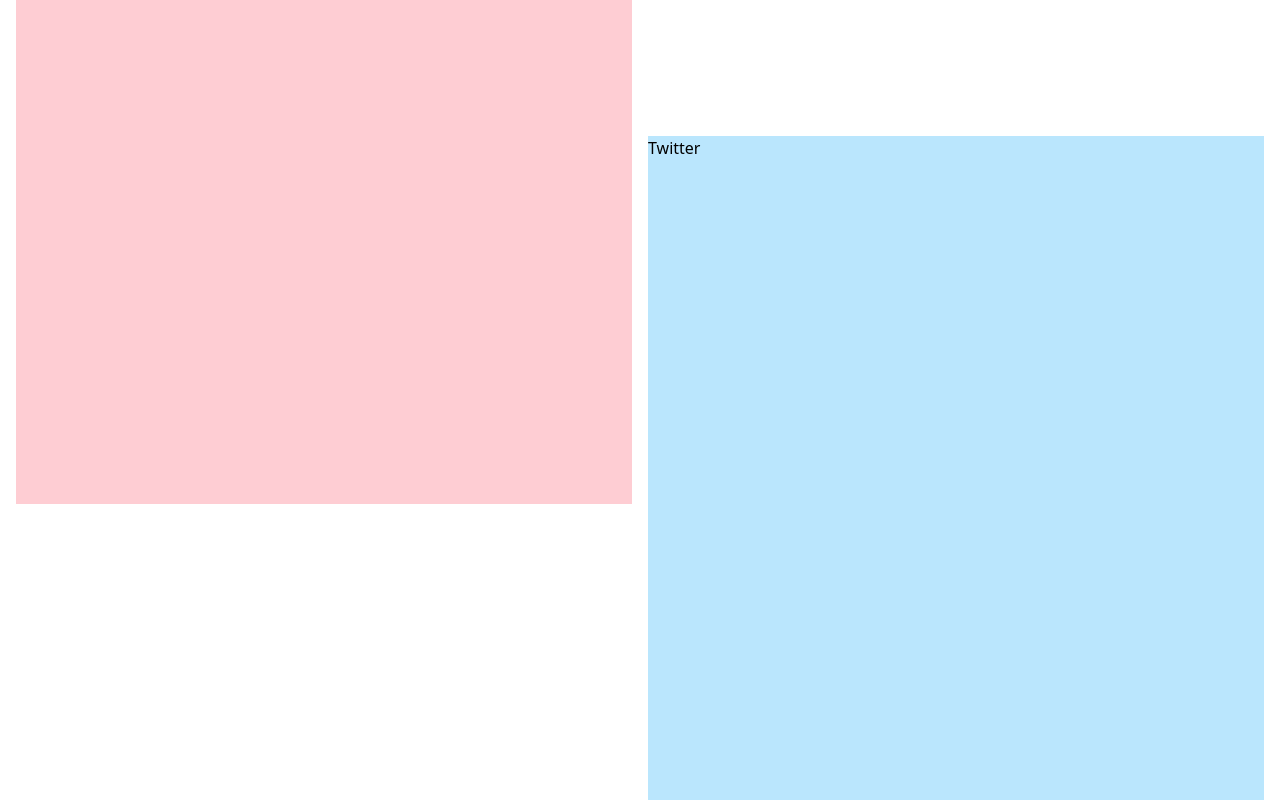
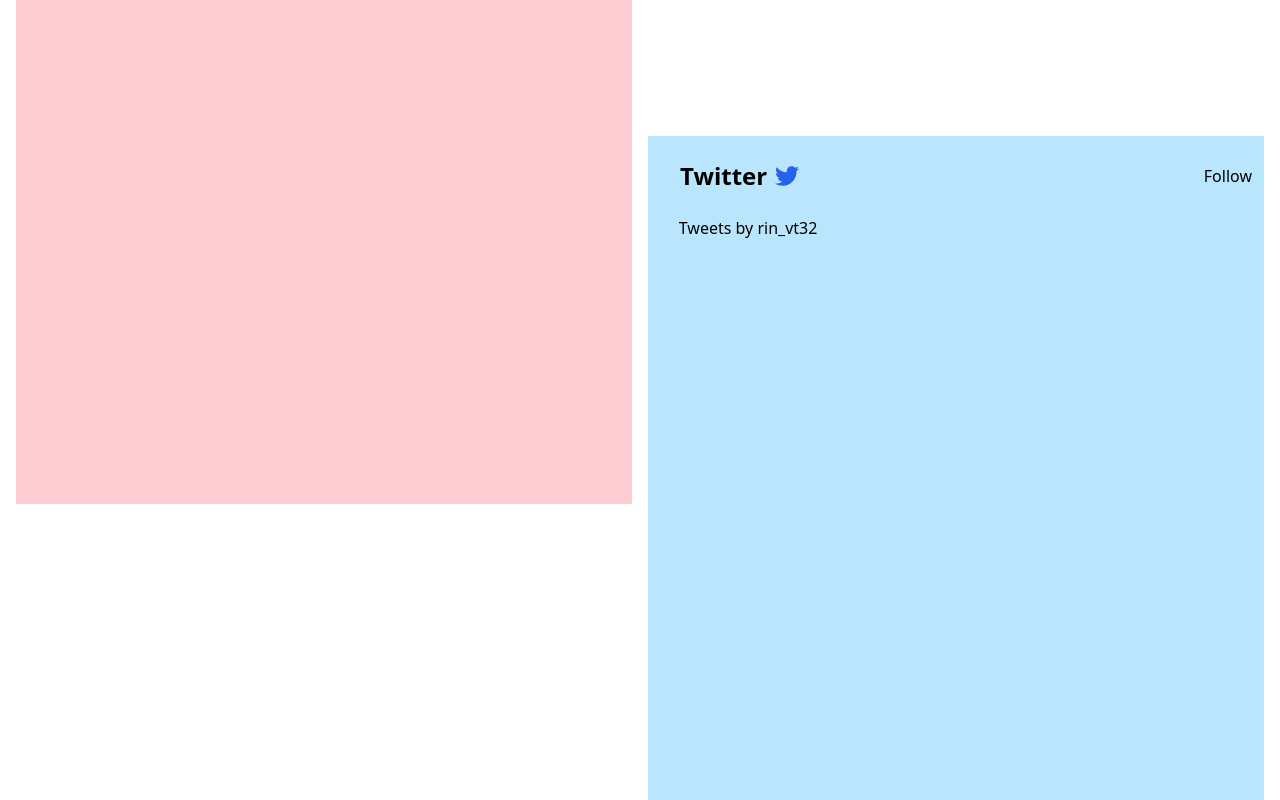
Before and after one commit to P1zza-L1cht/hanaki_dev, a Next.js app: page / in a window 1280 px wide. Shown: the part 2480-3280 px from the top of the page. Built offline with nearby package versions, Linux system fonts and the light colour scheme.

Commit message:
twitter page

```diff
--- a/components/Merch.js
+++ b/components/Merch.js
@@ -1,6 +1,6 @@
 export default function Merch() {
   return (
-    <div className="h-[500px] lg:h-[800px] w-full bg-rose-200">
+    <div className="h-[500px] lg:h-[800px] w-full bg-rose-200 overscroll-y-contain overscroll-x-none">
       Merches
     </div>
   )
--- a/components/News.js
+++ b/components/News.js
@@ -1,6 +1,6 @@
 export default function News() {
   return (
-    <div className="h-[500px] lg:h-[800px] w-full bg-emerald-200">
+    <div className="h-[500px] lg:h-[800px] w-full bg-emerald-200 overscroll-y-contain overscroll-x-none">
       news
     </div>
   )
--- a/components/Twitter.js
+++ b/components/Twitter.js
@@ -1,7 +1,28 @@
+import { FontAwesomeIcon } from '@fortawesome/react-fontawesome'
+import { faTwitter } from "@fortawesome/free-brands-svg-icons";
+
 export default function Twitter() {
   return (
-    <div className="h-[500px] lg:h-[800px] w-full bg-sky-200">
-      Twitter
+    <div className="h-[500px] lg:h-[800px] w-full bg-sky-200 ">
+      <div className="flex items-center w-full h-[10%]">
+        <h2 className="text-2xl font-bold ml-8">
+          Twitter
+          <FontAwesomeIcon icon={ faTwitter } className="mx-2 text-blue-600"/>
+        </h2>
+        <div className="ml-auto px-0">
+          <a
+            className="twitter-follow-button hoverEffect"
+            data-show-screen-name="false"
+            href="https://twitter.com/rin_vt32?ref_src=twsrc%5Etfw"
+          >
+            Follow
+          </a>
+        </div>
+      </div>
+      <div className="h-[85%] w-[90%] mx-auto overflow-y-auto">
+        <a class="twitter-timeline" href="https://twitter.com/rin_vt32?ref_src=twsrc%5Etfw">Tweets by rin_vt32</a>
+        <script async src="https://platform.twitter.com/widgets.js" charset="utf-8"></script>
+      </div>
     </div>
   )
 }
```
Also changed, not shown: components/Youtube.js (+9 -0 lines).
